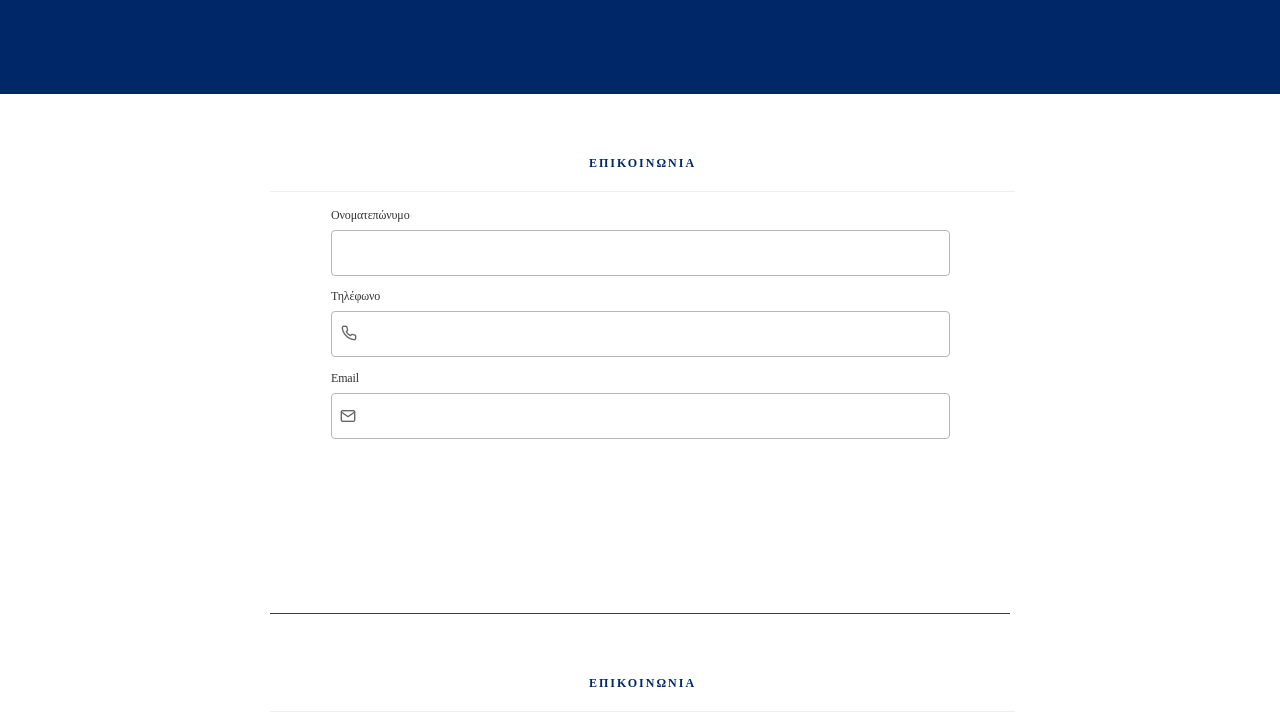
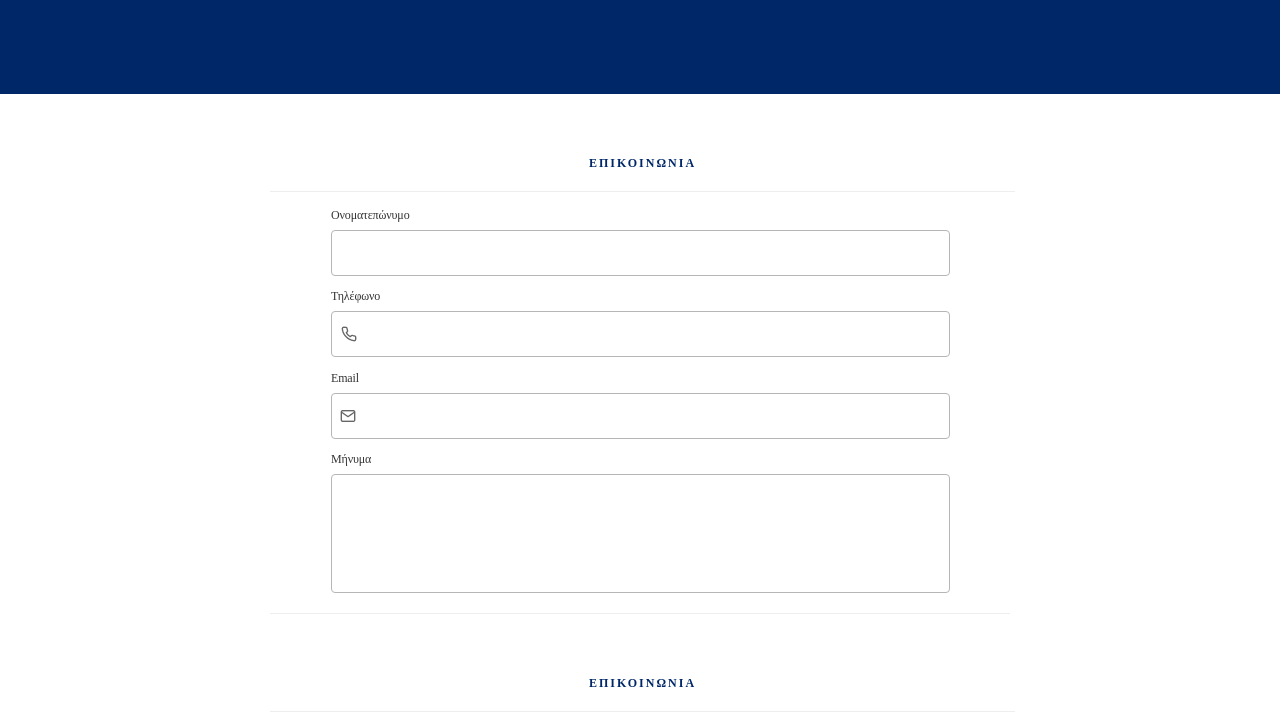
Before and after one commit to PRLAGSA/PixelPerfect, a plain HTML site: page index.html in a window 1280 px wide. Shown: the part 2052-2777 px from the top of the page. Drawn offline with Linux system fonts and the light colour scheme.

Commit message:
MINIMA DONE

```diff
--- a/index.html
+++ b/index.html
@@ -283,6 +283,14 @@
              <input class="emailArea"></input>
              </div>
             </div>
+            <!----------//////////////////////////////////////MESSAGE////////////////////////////////////////////////-->
+            <div class="message">Μήνυμα</div>
+             <div class="messageInput">
+              <div class="messageAreaWrapper">
+                <!-- <div class="messageICON"></div> -->
+             <input class="messageArea"></input>
+             </div>
+            </div>
           </div>
         </div>
       </div>
--- a/styles.css
+++ b/styles.css
@@ -779,7 +779,7 @@ section {
   height: 457px;
   margin: 0 auto;
   margin-top: 62px;
-  border-bottom: 1px solid rgb(61, 61, 61);
+  border-bottom: 1px solid #eeeeee;
   background-color: rgba(47, 79, 79, 0);
 }
 
@@ -929,7 +929,7 @@ section {
   background-size: cover;
   left: 10px;
   position: absolute;
-  top: 115.5px;
+  top: 117px;
   /* top: calc(50% - 16px / 2 + 9.5px); */
   margin-right: 5px;
 }
@@ -1004,6 +1004,76 @@ section {
   /* top: calc(50% - 16px / 2 + 9.5px); */
   margin-right: 0px;
 }
+
+/*///////////////////////////////////////////////////MESSAGE//////////////////////////////////*/
+
+.message {
+  position: relative;
+  width: 240px;
+  height: 15px;
+  left: 0px;
+  top: -1.5px;
+  margin-bottom: 5.5px;
+  font-family: Source Sans Pro;
+  font-style: normal;
+  font-weight: normal;
+  font-size: 12px;
+  line-height: 15px;
+  background-color: rgba(198, 206, 187, 0);
+  letter-spacing: -0.15px;
+  color: #333333;
+  margin-top: 15px;
+}
+
+.messageInput {
+  width: 619px;
+  height: 119px;
+  border: 1px solid #b6b6b6;
+  box-sizing: border-box;
+  border-radius: 4px;
+}
+
+.messageAreaWrapper {
+  display: flex;
+  width: 532.88px;
+  padding-left: 0px;
+  height: 46px;
+  background-color: rgba(58, 23, 184, 0);
+  margin-left: 10px;
+}
+
+.messageArea {
+  width: 250px;
+  height: 25px;
+  top: 11px;
+  position: relative;
+  background-color: rgba(216, 19, 19, 0);
+  border-style: none;
+  border: 0px;
+  outline: 0.5px;
+  outline-color: rgb(0, 153, 255);
+  /* outline: none; */
+  font-family: Source Sans Pro;
+  font-style: normal;
+  font-weight: normal;
+  font-size: 16px;
+  line-height: 25px;
+  color: #999999;
+  padding: 0px;
+  margin: 0px;
+}
+
+/* .messageICON {
+  width: 16px;
+  height: 16px;
+  background-image: url(./images/folder_icon.png);
+  background-repeat: no-repeat;
+  background-size: contain;
+  left: 9px;
+  margin-top: 14px;
+  position: absolute;
+
+  /* top: calc(50% - 16px / 2 + 9.5px); */
 
 /* .contactForm {
   display: grid;
```
